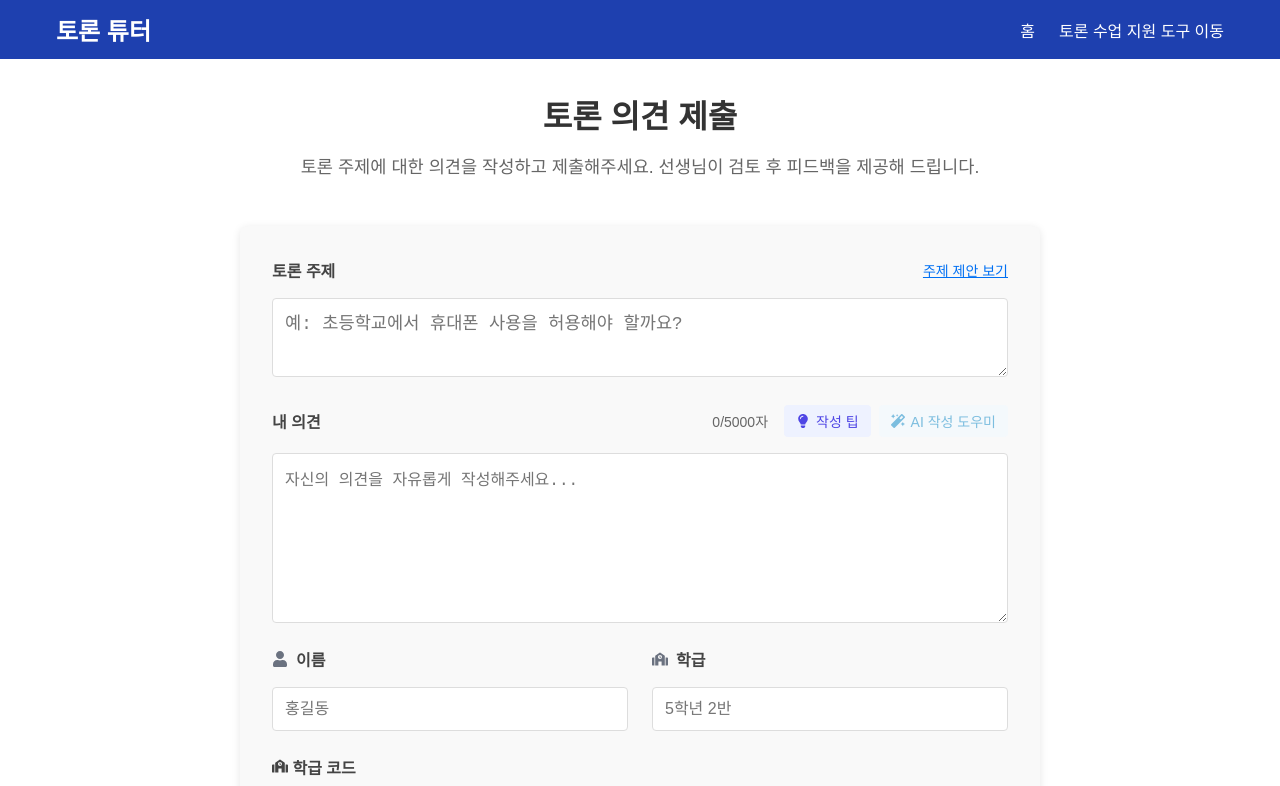
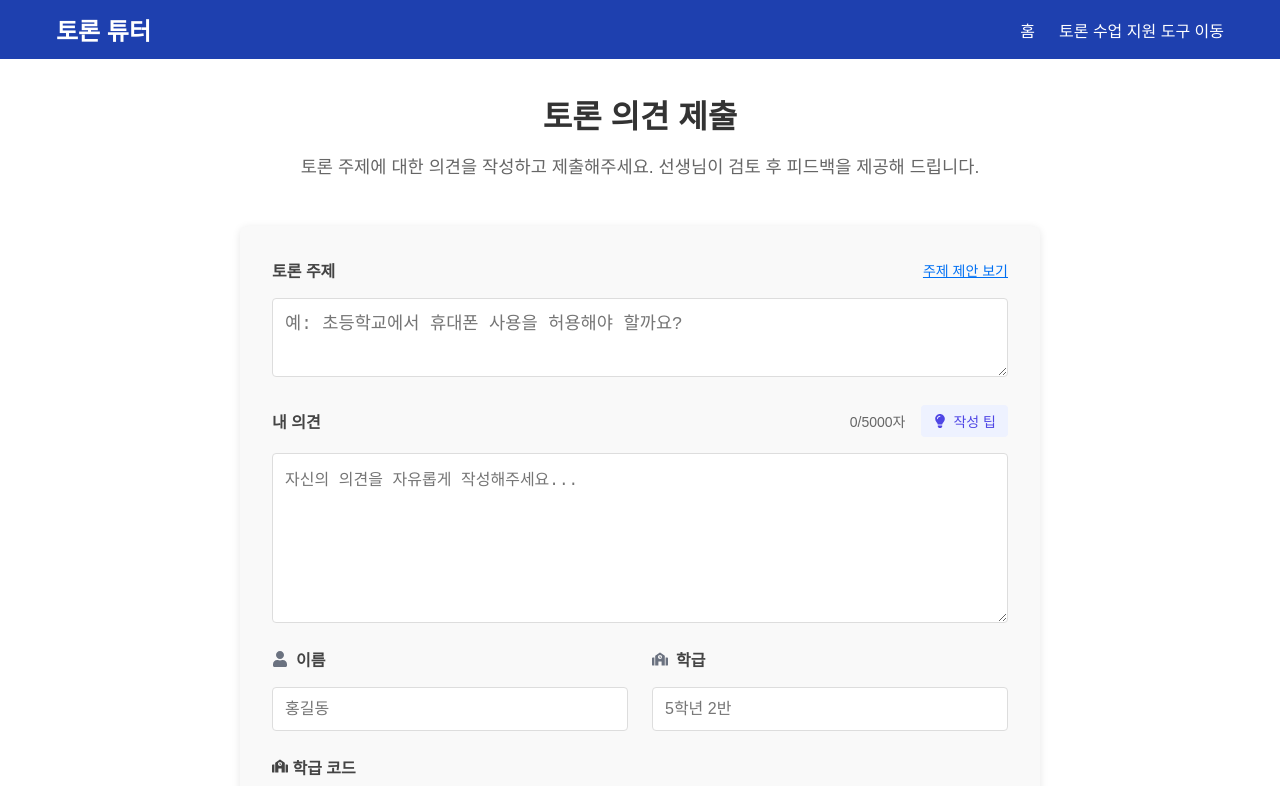
Before and after one commit to reallygood83/lovabledebate25, a Next.js app: page /submit in a window 1280 px wide. Shown: the top 786 px of the page. Built offline with nearby package versions, Linux system fonts and the light colour scheme.

Commit message:
학생 의견 제출 페이지에서 AI 작성 도우미 기능 제거 (만 13세 미만 아동 AI 직접 조작 제한)

```diff
--- a/app/submit/page.js
+++ b/app/submit/page.js
@@ -3,7 +3,7 @@ import { useState, useEffect } from 'react';
 import { useRouter } from 'next/navigation';
 import Link from 'next/link';
 import styles from './page.module.css';
-import { FaLightbulb, FaMagic, FaUser, FaSchool } from 'react-icons/fa';
+import { FaLightbulb, FaUser, FaSchool } from 'react-icons/fa';
 
 // 자동 완성용 토론 주제 목록
 const SUGGESTED_TOPICS = [
@@ -259,43 +259,6 @@ export default function SubmitOpinion() {
     }
   };
 
-  // AI 도우미 생성 함수
-  const generateAIHelp = async () => {
-    if (!formData.topic.trim()) {
-      setError('AI 도우미를 사용하려면 먼저 토론 주제를 입력해주세요.');
-      return;
-    }
-
-    setIsLoading(true);
-    try {
-      const response = await fetch('/api/generate-help', {
-        method: 'POST',
-        headers: {
-          'Content-Type': 'application/json',
-        },
-        body: JSON.stringify({
-          topic: formData.topic
-        }),
-      });
-
-      const data = await response.json();
-
-      if (!response.ok) {
-        throw new Error(data.message || 'AI 도우미 생성에 실패했습니다.');
-      }
-
-      setFormData(prev => ({
-        ...prev,
-        content: data.content
-      }));
-
-    } catch (err) {
-      setError(err.message || 'AI 도우미 생성 중 오류가 발생했습니다. 다시 시도해주세요.');
-    } finally {
-      setIsLoading(false);
-    }
-  };
-
   return (
     <div className={styles.container}>
       <header className={styles.header}>
@@ -380,14 +343,6 @@ export default function SubmitOpinion() {
                     onClick={() => setIsWritingTipsVisible(!isWritingTipsVisible)}
                   >
                     <FaLightbulb /> 작성 팁
-                  </button>
-                  <button
-                    type="button"
-                    className={styles.aiButton}
-                    onClick={generateAIHelp}
-                    disabled={isLoading || !formData.topic.trim()}
-                  >
-                    <FaMagic /> AI 작성 도우미
                   </button>
                 </div>
               </div>
```
